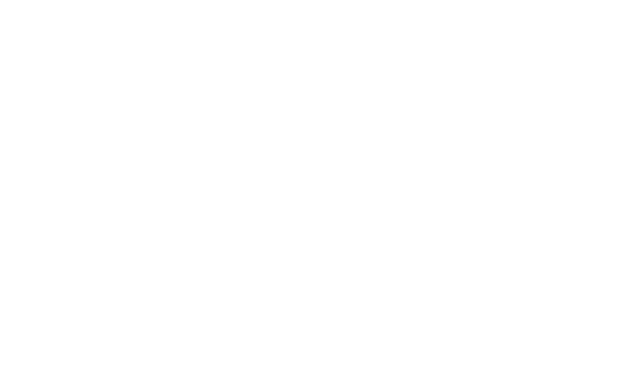
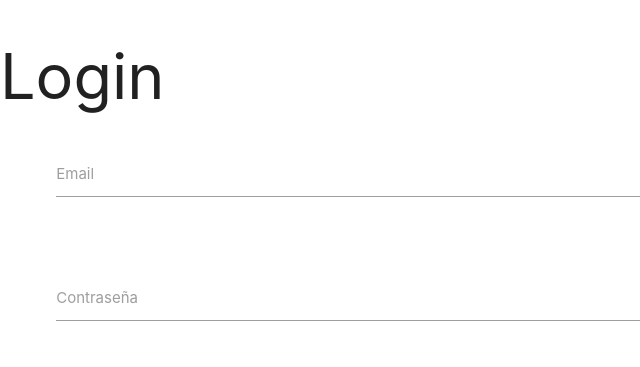
Before and after one commit to scarleette/TransLab, a website: page assets/html/index.html in a window 1280 px wide. Shown: the whole page, without its empty margins (0-640 px from the left). Drawn offline with nearby package versions, Linux system fonts and the light colour scheme.

Commit message:
link para iconos

```diff
--- a/assets/html/index.html
+++ b/assets/html/index.html
@@ -7,9 +7,37 @@
   <!-- Compiled and minified CSS -->
   <link rel="stylesheet" href="https://cdnjs.cloudflare.com/ajax/libs/materialize/1.0.0-rc.2/css/materialize.min.css">
   <link rel="stylesheet" href="/assets/css/style.css">
+  <link href="https://fonts.googleapis.com/icon?family=Material+Icons" rel="stylesheet">
   <title>TransLab</title>
 </head>
 <body>
+  <header>
+    <h1>Login</h1>
+  </header>
+  <section>
+    <div class="row">
+      <div class="col s12">
+        <div class="row">
+          <div class="input-field col s12">
+            <i class="material-icons prefix"></i>
+            <input type="text" id="autocomplete-input" class="autocomplete">
+            <label for="autocomplete-input">Email</label>
+          </div>
+        </div>
+      </div>
+    </div>
+    <div class="row">
+      <div class="col s12">
+        <div class="row">
+          <div class="input-field col s12">
+            <i class="material-icons prefix"></i>
+            <input type="text" id="autocomplete-input" class="autocomplete">
+            <label for="autocomplete-input">Contraseña</label>
+          </div>
+        </div>
+      </div>
+    </div>
+  </section>
   <!-- // Initialize Firebase  -->
   <script src="https://www.gstatic.com/firebasejs/5.3.0/firebase.js"></script>
   <script>
```
